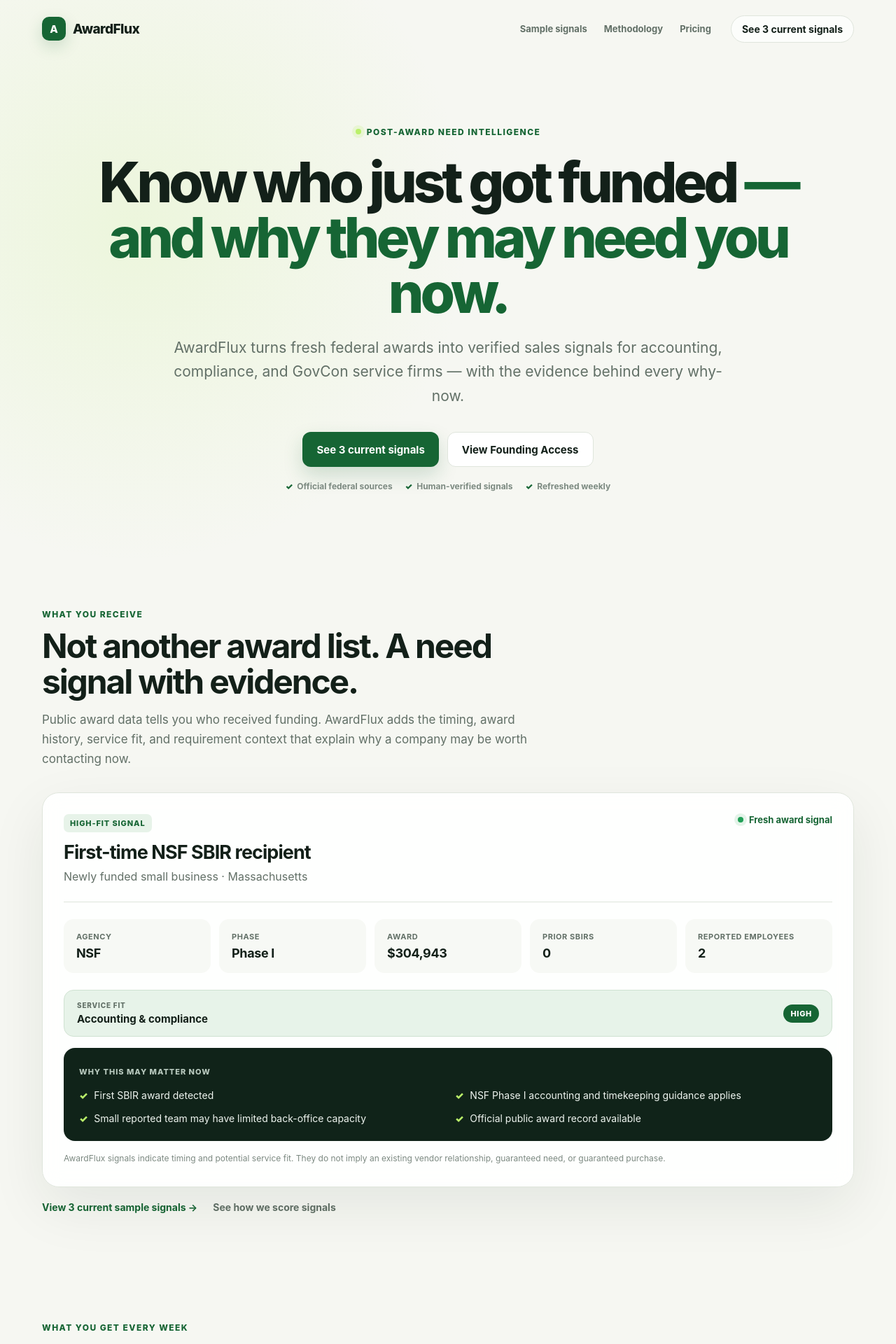
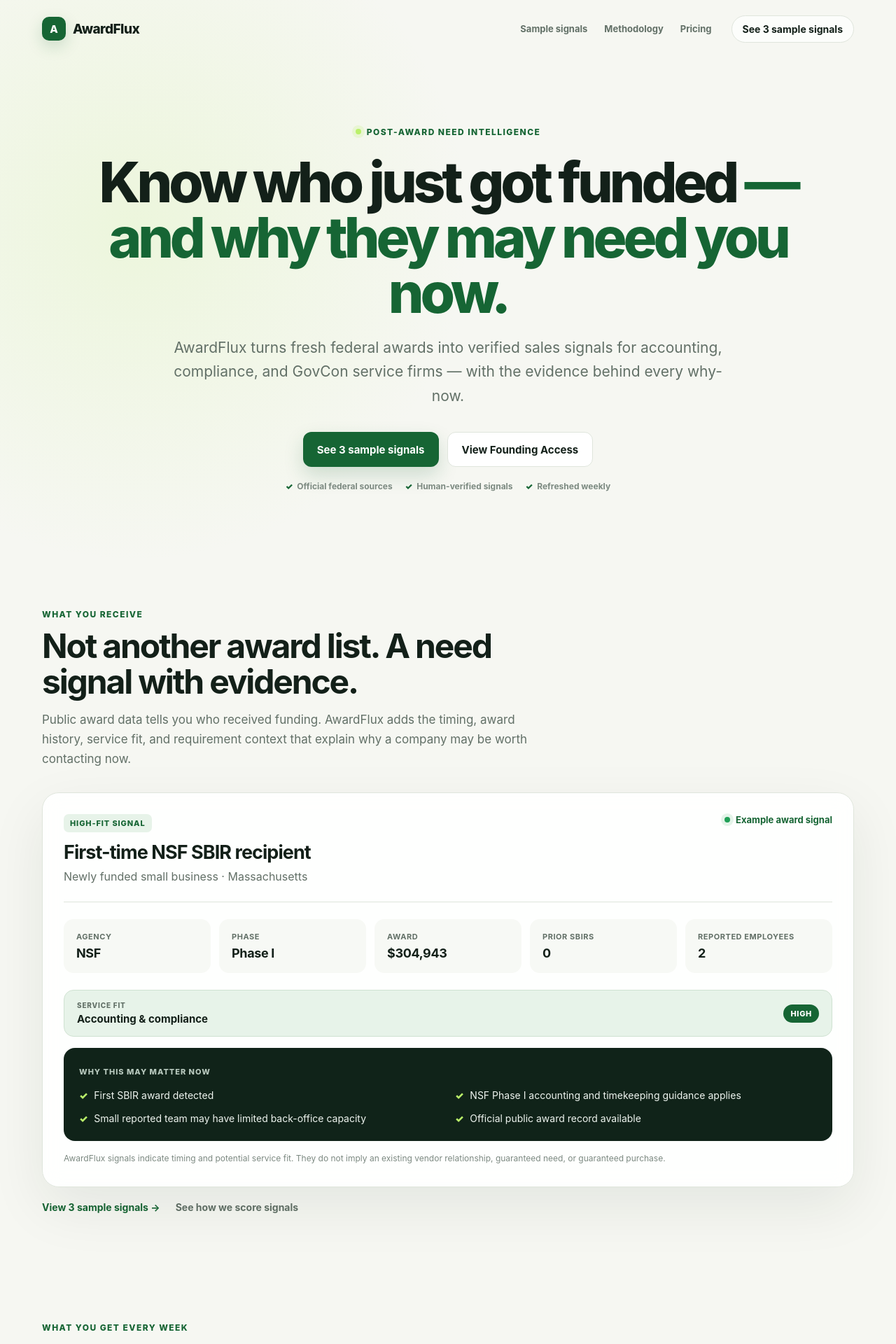
Before and after one commit to dgimenez6/awardflux, a Next.js app: page / in a window 1280 px wide. Shown: the top 1920 px of the page at 70% size. Built offline with nearby package versions, Linux system fonts and the light colour scheme.

Commit message:
Clarify that public award cards are examples

```diff
--- a/app/page.tsx
+++ b/app/page.tsx
@@ -30,7 +30,7 @@
         </nav>
 
         <a className="navCta" href="/signals">
-          See 3 current signals
+          See 3 sample signals
         </a>
       </header>
 
@@ -47,7 +47,7 @@
         </p>
         <div className="heroActions">
           <a className="button primary" href="/signals">
-            See 3 current signals
+            See 3 sample signals
           </a>
           <a className="button secondary" href="#pricing">
             View Founding Access
@@ -80,7 +80,7 @@
             </div>
             <div className="freshness">
               <span className="pulse" />
-              Fresh award signal
+              Example award signal
             </div>
           </div>
 
@@ -134,7 +134,7 @@
 
         <div className="proofActions">
           <a className="textLink" href="/signals">
-            View 3 current sample signals →
+            View 3 sample signals →
           </a>
           <a className="textLink mutedLink" href="/methodology">
             See how we score signals
@@ -388,7 +388,7 @@
           </div>
           <div className="ctaButtons">
             <a className="button inverted" href="/signals">
-              See 3 current signals
+              See 3 sample signals
             </a>
             <CheckoutButton className="button ghostLight">
               Get Founding Access
```
